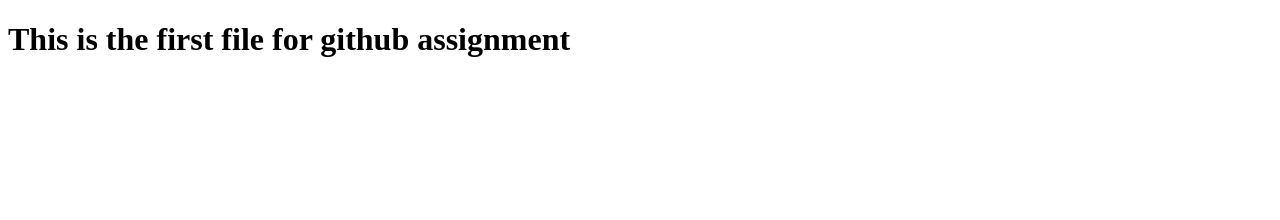
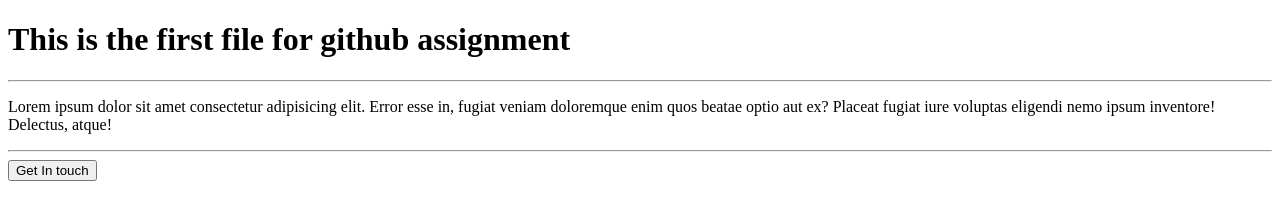
Before and after one commit to Nuruzzaman705/nano-camp-assignment1-repository-1, a plain HTML site: page index.html in a window 1280 px wide. Drawn offline with Linux system fonts and the light colour scheme.

Commit message:
Edited Some Paragraph in text2.txt and text3.txt file which ar collected from lorem ipsum.

```diff
--- a/index.html
+++ b/index.html
@@ -7,5 +7,9 @@
 </head>
 <body>
     <h1>This is the first file for github assignment</h1>
+    <hr>
+    <p>Lorem ipsum dolor sit amet consectetur adipisicing elit. Error esse in, fugiat veniam doloremque enim quos beatae optio aut ex? Placeat fugiat iure voluptas eligendi nemo ipsum inventore! Delectus, atque!</p>
+    <hr>
+    <button>Get In touch</button>
 </body>
 </html>
```
Also changed, not shown: text2.txt, text3.txt.
